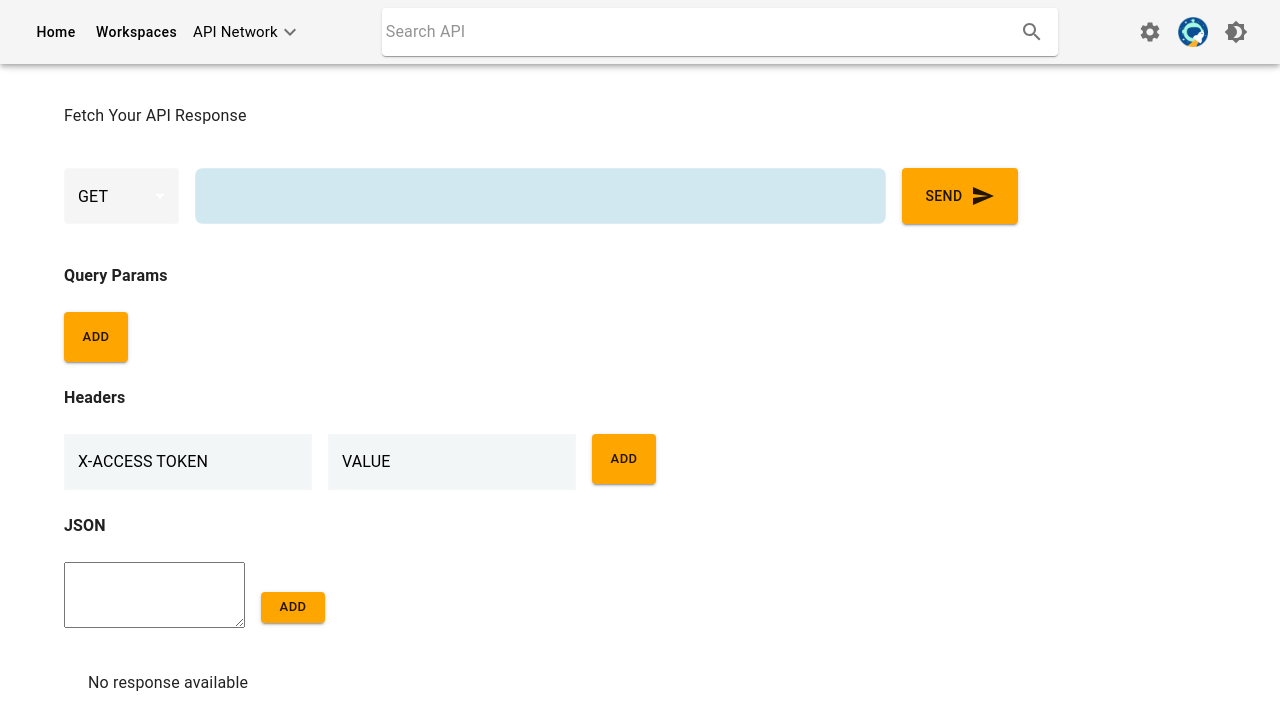
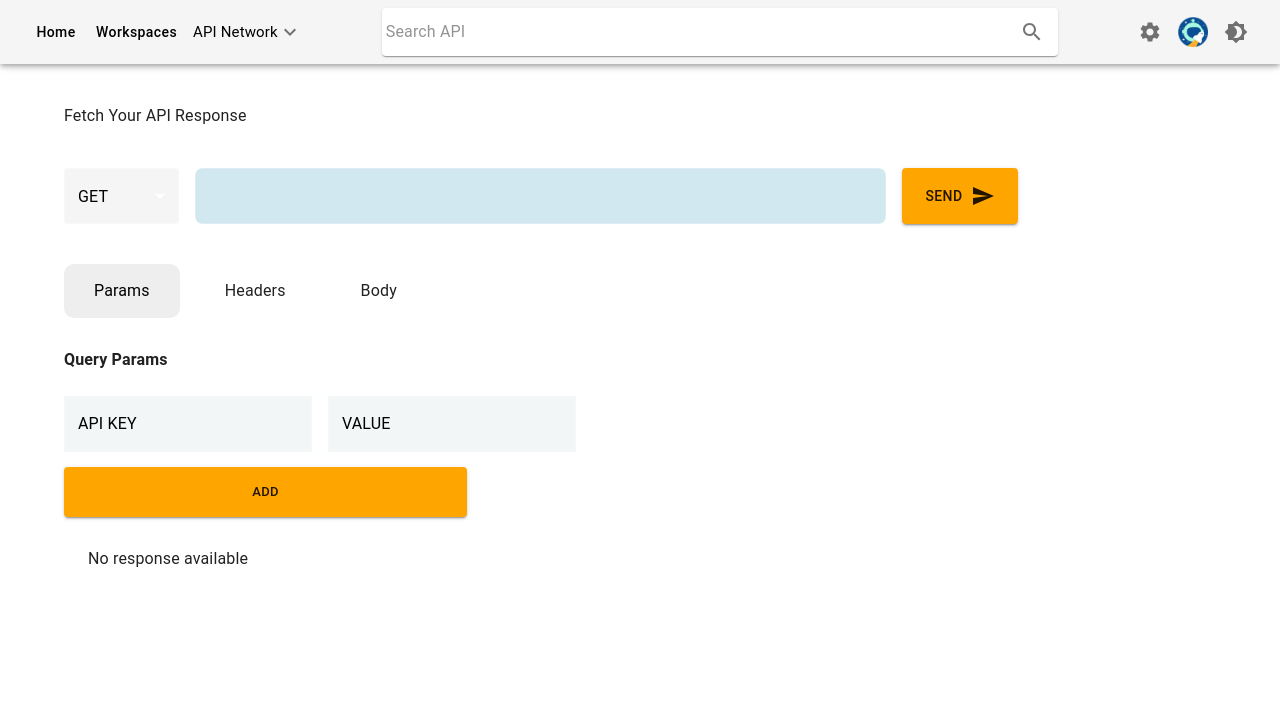
Before and after one commit to suman233/postman_clone, a Next.js app: page /workspaces in a window 1280 px wide. Shown: the top 726 px of the page. Built offline with nearby package versions, Linux system fonts and the light colour scheme.

Commit message:
push app

```diff
--- /dev/null
+++ b/components/RequestBody/index.tsx
@@ -0,0 +1,27 @@
+import React from "react";
+import Box from "@mui/material/Box";
+import Typography from "@mui/material/Typography";
+import TextareaAutosize from "@mui/material/TextareaAutosize";
+
+type Props = {
+  setJsonData: React.Dispatch<React.SetStateAction<string>>;
+};
+
+const RequestBody = ({ setJsonData }: Props) => {
+  return (
+    <Box sx={{ my: 2 }}>
+      <Box>
+        <Typography sx={{ my: 3, fontWeight: "bold" }}>JSON</Typography>
+
+        <TextareaAutosize
+          id="outlined-basic"
+          minRows={4}
+          placeholder="Provide JSON Body"
+          onChange={(e) => setJsonData(e.target.value)}
+        />
+      </Box>
+    </Box>
+  );
+};
+
+export default RequestBody;
--- a/components/RequestForm/RequestForm.tsx
+++ b/components/RequestForm/RequestForm.tsx
@@ -3,52 +3,78 @@ import { Box, Button, MenuItem, TextField, Typography } from "@mui/material";
 import { useForm } from "react-hook-form";
 import SendIcon from "@mui/icons-material/Send";
 import Select from "@mui/material/Select";
-import { fetchAPI } from "@/utils/apinetwork";
+import { fetchAPI, postAPI } from "@/utils/apinetwork";
 import ResponseField from "../ResponseTab/ResponseField";
 import { TextareaAutosize } from "@mui/base/TextareaAutosize";
 import { IAxiosResponse } from "@/typescript/interface/api";
 import RequestParams from "../RequestParams";
 import { inputLabelClasses } from "@mui/material/InputLabel";
+import RequestBody from "../RequestBody";
+import RequestHeaders from "../RequestHeaders";
 
 export type TState = {
   url: string;
-  params: Record<string, string>
+  // params: Record<string, string>
 };
+const activeCss = {
+  padding: "15px 30px",
+  marginRight: "15px",
+  backgroundColor: "#eee",
+  borderRadius: "10px",
+  cursor: "pointer",
+  color: "black",
+};
+
+const inActiveCss = {
+  padding: "15px 30px",
+  marginRight: "15px",
+  cursor: "pointer",
+};
+
 const RequestForm = () => {
   const [urlstate, setUrlState] = React.useState<TState>({
     url: "",
-    params: {}
   });
 
+  const [jsonData, setJsonData] = useState("");
+  const [apiSelectedMethod, setApiSelectedMethod] = useState("GET");
   const [apiResp, setApiResp] = useState<IAxiosResponse>();
+
+  const [currentTab, setCurrentTab] = useState(0);
+
   const handleChange = (
     e: React.ChangeEvent<HTMLInputElement | HTMLTextAreaElement>
   ) => {
     setUrlState((prev) => ({ ...prev, [e.target.name]: e.target.value }));
   };
-  const handleChangeParams = (newParams: Record<string, string>) => {
-    console.log(newParams, "newParams")
-    setUrlState((prevState) => {
-      return {
-        ...prevState, params: newParams
-      }
-    })
-  }
-
-  const visibleUrl = useMemo(() => {
-    const params = Object.entries(urlstate?.params)?.filter(([key]) => key !== "")?.map(([key, value], index) => {
-
-      return `${index === 0 ? "?" : ""}${key}=${value}`
-    })
-    return urlstate?.url + params?.join("&")
-  }, [urlstate]);
 
   const handleSubmit = async (e: React.FormEvent<HTMLFormElement>) => {
     e.preventDefault();
 
-    const value = await fetchAPI(visibleUrl);
+    let value;
+    if (apiSelectedMethod === "GET") {
+      let response = await fetchAPI(urlstate);
+      value = {
+        data: response.data,
+        headers: response.headers,
+        status: response.status,
+      };
+    } else if ("POST") {
+      if (!jsonData.length)
+        return alert("Please provide a body in JSON format");
+      let response = await postAPI({
+        method: apiSelectedMethod,
+        url: urlstate.url,
+        jsonData: jsonData,
+      });
+      value = {
+        data: response.data,
+        headers: response.headers,
+        status: response.status,
+      };
+    }
+
     setApiResp(value);
-    console.log(value);
   };
 
 
@@ -62,6 +88,7 @@ const RequestForm = () => {
           <Select
             defaultValue={"GET"}
             sx={{ backgroundColor: "whitesmoke", color: 'black', width: "10%" }}
+            onChange={(e) => setApiSelectedMethod(e.target.value)}
           >
             <MenuItem value={"GET"}>GET</MenuItem>
             <MenuItem value="POST">POST</MenuItem>
@@ -73,7 +100,7 @@ const RequestForm = () => {
             id="outlined-size-small"
             type="text"
             name="url"
-            value={visibleUrl}
+            value={urlstate.url}
             onChange={handleChange}
             // {...register("url", { required: true })}
             // defaultValue={'https://fakestoreapi.com/products'}
@@ -98,6 +125,35 @@ const RequestForm = () => {
           </Button>
         </div>
 
+        <div style={{ display: "flex" }}>
+          <div
+            style={currentTab === 0 ? activeCss : inActiveCss}
+            onClick={() => setCurrentTab(0)}
+          >
+            Params
+          </div>
+          <div
+            style={currentTab === 1 ? activeCss : inActiveCss}
+            onClick={() => setCurrentTab(1)}
+          >
+            Headers
+          </div>
+          <div
+            style={currentTab === 2 ? activeCss : inActiveCss}
+            onClick={() => setCurrentTab(2)}
+          >
+            Body
+          </div>
+        </div>
+        {currentTab === 0 && (
+          <RequestParams url={urlstate.url} setUrlState={setUrlState} />
+        )}
+
+        {currentTab === 1 && <RequestHeaders />}
+
+        {currentTab === 2 && <RequestBody setJsonData={setJsonData} />}
+      </form>
+      <ResponseField response={apiResp} />
         {/* <div style={{ display: 'flex' }}>
           <label>
             Headers (JSON):
@@ -113,8 +169,8 @@ const RequestForm = () => {
           </label>
         </div> */}
 
-        <RequestParams urlstate={urlstate} setUrlState={setUrlState} handleChangeParams={handleChangeParams} />
-
+        {/* <RequestParams urlstate={urlstate} setUrlState={setUrlState} handleChangeParams={handleChangeParams} /> */}
+{/*
         <Box>
           <Typography sx={{ my: 3, fontWeight: "bold" }}>Headers</Typography>
           <TextField
@@ -179,9 +235,8 @@ const RequestForm = () => {
             </Button>
           </Box>
         </Box>
-      </form>
+      </form> */}
 
-      <ResponseField response={apiResp} />
     </>
   );
 };
--- /dev/null
+++ b/components/RequestHeaders/index.tsx
@@ -0,0 +1,64 @@
+import React from "react";
+import Button from "@mui/material/Button";
+import TextField from "@mui/material/TextField";
+import Typography from "@mui/material/Typography";
+import Box from "@mui/material/Box";
+import { inputLabelClasses } from "@mui/material/InputLabel";
+
+const RequestHeaders = () => {
+  return (
+    <Box sx={{ my: 2 }}>
+      <Typography sx={{ my: 3, fontWeight: "bold" }}>Headers</Typography>
+      <TextField
+        id="outlined-basic"
+        label="API KEY"
+        variant="outlined"
+        sx={{ mr: 2, backgroundColor: "#f2f6f7", color: 'black' }}
+            InputLabelProps={{
+              sx: {
+                // set the color of the label when not shrinked
+                color: "black",
+                [`&.${inputLabelClasses.shrink}`]: {
+                  // set the color of the label when shrinked (usually when the TextField is focused)
+                  color: "orange"
+                }
+              }
+            }}
+            InputProps={{
+              sx: {
+                color: 'black'
+              }
+            }}
+      />
+      <TextField
+        id="outlined-basic"
+        label="VALUE"
+        variant="outlined"
+        sx={{ mr: 2, backgroundColor: "#f2f6f7", color: 'black' }}
+        InputLabelProps={{
+          sx: {
+            // set the color of the label when not shrinked
+            color: "black",
+            [`&.${inputLabelClasses.shrink}`]: {
+              // set the color of the label when shrinked (usually when the TextField is focused)
+              color: "orange"
+            }
+          }
+        }}
+        InputProps={{
+          sx: {
+            color: 'black'
+          }
+        }} />
+      <Button
+        size="small"
+        variant="contained"
+        sx={{ ml: 2, height: 50, backgroundColor: "orange" }}
+      >
+        Add
+      </Button>
+    </Box>
+  );
+};
+
+export default RequestHeaders;
--- a/components/RequestParams/index.tsx
+++ b/components/RequestParams/index.tsx
@@ -1,4 +1,3 @@
-"use client";
 import React, { useCallback, useEffect, useState } from "react";
 import { TState } from "../RequestForm/RequestForm";
 import useAddParams, { ParamsType } from "@/Hooks/useAddParams";
@@ -6,46 +5,40 @@ import { Box, Button, FormControl, TextField, Typography } from "@mui/material";
 import { inputLabelClasses } from "@mui/material/InputLabel";
 
 type Props = {
-  urlstate: TState;
+  url: string;
   setUrlState: React.Dispatch<React.SetStateAction<TState>>;
-  handleChangeParams?: (newParams: Record<string, string>) => void
 };
-// {key: "abc", value: "123"}, {key: "xyz", value: "456"}
 
-const RequestParams = ({ urlstate, setUrlState, handleChangeParams }: Props) => {
-  const [paramsTextFields, setParamsTextFields] = useState<{ key: string, value: string }[]>([]);
+const RequestParams = ({ url, setUrlState }: Props) => {
+  const [queryAdded, setQueryAdded] = useState(false);
+  const [toggle, setToggle] = useState(false);
+  const [finalParamsList, setFinalParamsList] = useState<ParamsType[]>([]);
+  const [textValue, setTextValue] = useState({ key: "", value: "" });
+  const [paramsTextFields, setParamsTextFields] = useState([0]);
+  const finalUrl = useAddParams(
+    finalParamsList,
+    queryAdded ? url.split("?")[0] + "?" : url.split("?")[0]
+  );
 
-  //   useEffect(() => {
-  //   }, [finalUrl]);
+  useEffect(() => {
+    setUrlState({ url: finalUrl.slice(0, -1) });
+  }, [toggle]);
 
   const handleSubmit = () => {
-    // dbwefewf?name=dbd&email=bcd
-    setParamsTextFields((prev) => [...prev, { key: "", value: "" }]);
+    if (!url.length) return alert("Please provide valid api endpoint");
+
+    setQueryAdded(true);
+    setToggle(!toggle);
+    setFinalParamsList((prev) => [...prev, textValue]);
+    setParamsTextFields((prev) => [...prev, 0]);
+    setTextValue({ key: "", value: "" });
   };
   const handleChange = useCallback(
-    (index: number, propName: keyof typeof paramsTextFields[number]) => (e: React.ChangeEvent<HTMLInputElement | HTMLTextAreaElement>) => {
-
-      setParamsTextFields((prev) => {
-        const newData = [...prev];
-        const foundData = newData?.[index];
-        if (foundData) {
-          newData[index] = { ...foundData, [propName]: e.target.value }
-        }
-
-        const newObject: Record<string, string> = {}
-        newData?.forEach((item) => {
-          newObject[item.key] = item.value
-        })
-        handleChangeParams?.(newObject);
-
-        return newData
-      })
+    (e: React.ChangeEvent<HTMLInputElement | HTMLTextAreaElement>) => {
+      setTextValue((prev) => ({ ...prev, [e.target.name]: e.target.value }));
     },
-    []
+    [textValue]
   );
-
-
-
 
   const mapTextFields = (): React.JSX.Element[] => {
     return paramsTextFields.map((item, i) => {
@@ -57,8 +50,6 @@ const RequestParams = ({ urlstate, setUrlState, handleChangeParams }: Props) =>
             label="API KEY"
             variant="outlined"
             sx={{ mr: 2, backgroundColor: "#f2f6f7", color: 'black' }}
-            onChange={handleChange(i, "key")}
-            value={item?.key}
             InputLabelProps={{
               sx: {
                 // set the color of the label when not shrinked
@@ -74,15 +65,15 @@ const RequestParams = ({ urlstate, setUrlState, handleChangeParams }: Props) =>
                 color: 'black'
               }
             }}
+            onChange={handleChange}
           />
           <TextField
             id="outlined-basic"
             name="value"
             label="VALUE"
             variant="outlined"
-            sx={{ backgroundColor: "#f2f6f7" }}
-            onChange={handleChange(i, "value")}
-            value={item?.value}
+            onChange={handleChange}
+            sx={{ mr: 2, backgroundColor: "#f2f6f7", color: 'black' }}
             InputLabelProps={{
               sx: {
                 // set the color of the label when not shrinked
@@ -105,18 +96,19 @@ const RequestParams = ({ urlstate, setUrlState, handleChangeParams }: Props) =>
   };
   return (
     <div>
-      <Box>
+      <Box sx={{ my: "30px" }}>
         <Typography sx={{ mb: 3, fontWeight: "bold" }}>Query Params</Typography>
+        <div>
           {mapTextFields()}
-
           <Button
             onClick={handleSubmit}
             size="small"
             variant="contained"
-          sx={{ height: 50, backgroundColor: "orange" }}
+            sx={{ height: 50, backgroundColor: "orange", width: "35%" }}
           >
             Add
           </Button>
+        </div>
       </Box>
     </div>
   );
--- a/typescript/interface/api.d.ts
+++ b/typescript/interface/api.d.ts
@@ -15,3 +15,9 @@ export type IAxiosResponse = {
   headers: Partial<RawAxiosRequestHeaders & AxiosHeaders>;
   status: number;
 };
+
+export type PostApiType = {
+  method: string;
+  url: string;
+  jsonData: string;
+};
```
Also changed, not shown: Hooks/useAddParams.ts (+9 -44 lines), utils/apinetwork.ts (+17 -25 lines). Lines whose indentation alone changed are shown as unchanged.
